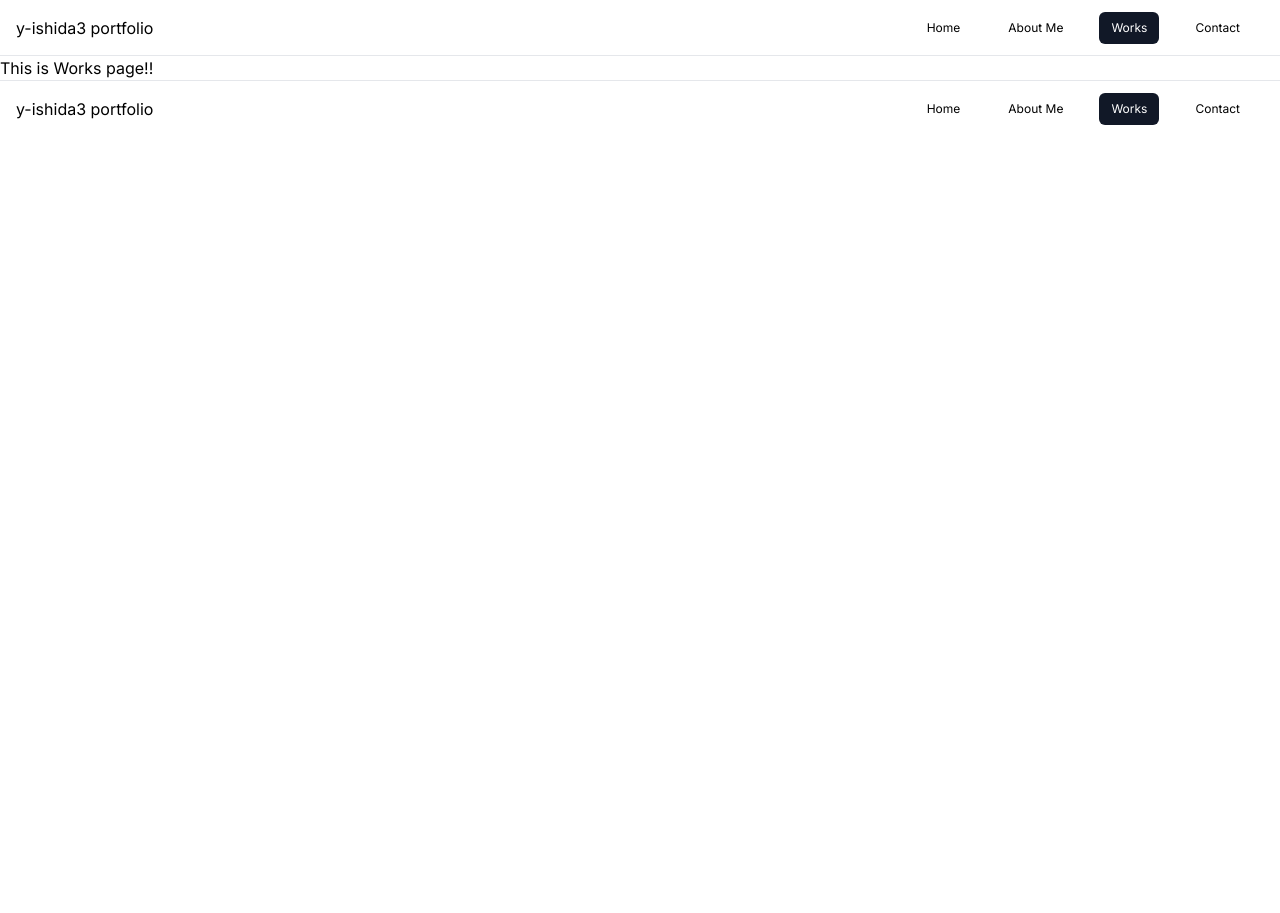
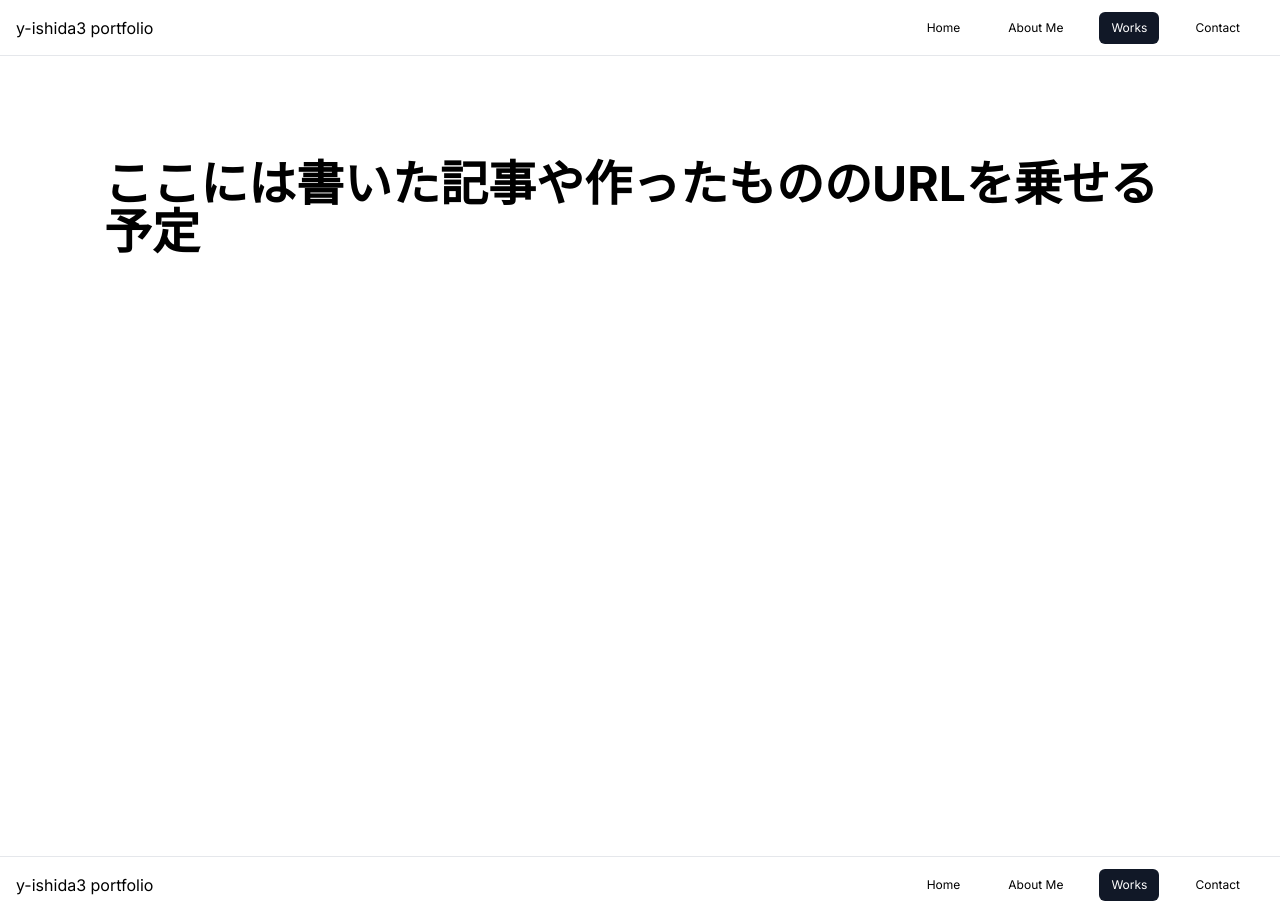
Before and after one commit to y-ishida3/y-ishida3.github.io, a Next.js app: page /works in a window 1280 px wide. Before the commit the page ends 800 px from the top, so only its background shows below. Built offline with nearby package versions, Linux system fonts and the light colour scheme.

Commit message:
Update code

```diff
--- a/src/app/contact/page.tsx
+++ b/src/app/contact/page.tsx
@@ -1,5 +1,9 @@
 export default function Contact() {
-    return (
-      <h1>This is Contact page!!</h1>
-    );
-  }
+  return (
+    <main className="flex min-h-screen flex-col items-center justify-between p-24">
+      <div className="flex flex-col justify-center items-center gap-4">
+        <h1 className="title text-5xl font-bold p-2">Comming Soon</h1>
+      </div>
+    </main>
+  );
+}
--- a/src/app/works/page.tsx
+++ b/src/app/works/page.tsx
@@ -1,5 +1,9 @@
 export default function Works() {
-    return (
-      <h1>This is Works page!!</h1>
-    );
-  }
+  return (
+    <main className="flex min-h-screen flex-col items-center justify-between p-24">
+      <div className="flex flex-col justify-center items-center gap-4">
+        <h1 className="title text-5xl font-bold p-2">ここには書いた記事や作ったもののURLを乗せる予定</h1>
+      </div>
+    </main>
+  );
+}
```
